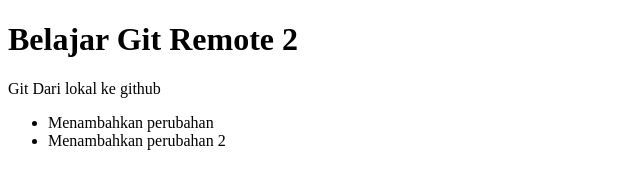
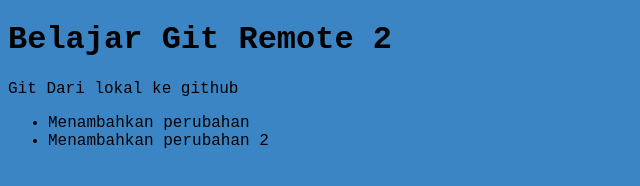
Before and after one commit to yogiyolangga/git-remote-test-2, a plain HTML site: page index.html in a window 1280 px wide. Shown: the whole page, without its empty margins (0-640 px from the left). Drawn offline with Linux system fonts and the light colour scheme.

Commit message:
menambahkan file css dan mengubah file index.html

```diff
--- a/index.html
+++ b/index.html
@@ -5,6 +5,7 @@
     <meta http-equiv="X-UA-Compatible" content="IE=edge" />
     <meta name="viewport" content="width=device-width, initial-scale=1.0" />
     <title>Belajar Git Remote 2</title>
+    <link rel="stylesheet" href="style.css" />
   </head>
   <body>
     <h1>Belajar Git Remote 2</h1>
--- /dev/null
+++ b/style.css
@@ -0,0 +1,4 @@
+body {
+  background-color: rgb(60, 133, 197);
+  font-family: "Courier New", Courier, monospace;
+}
```
